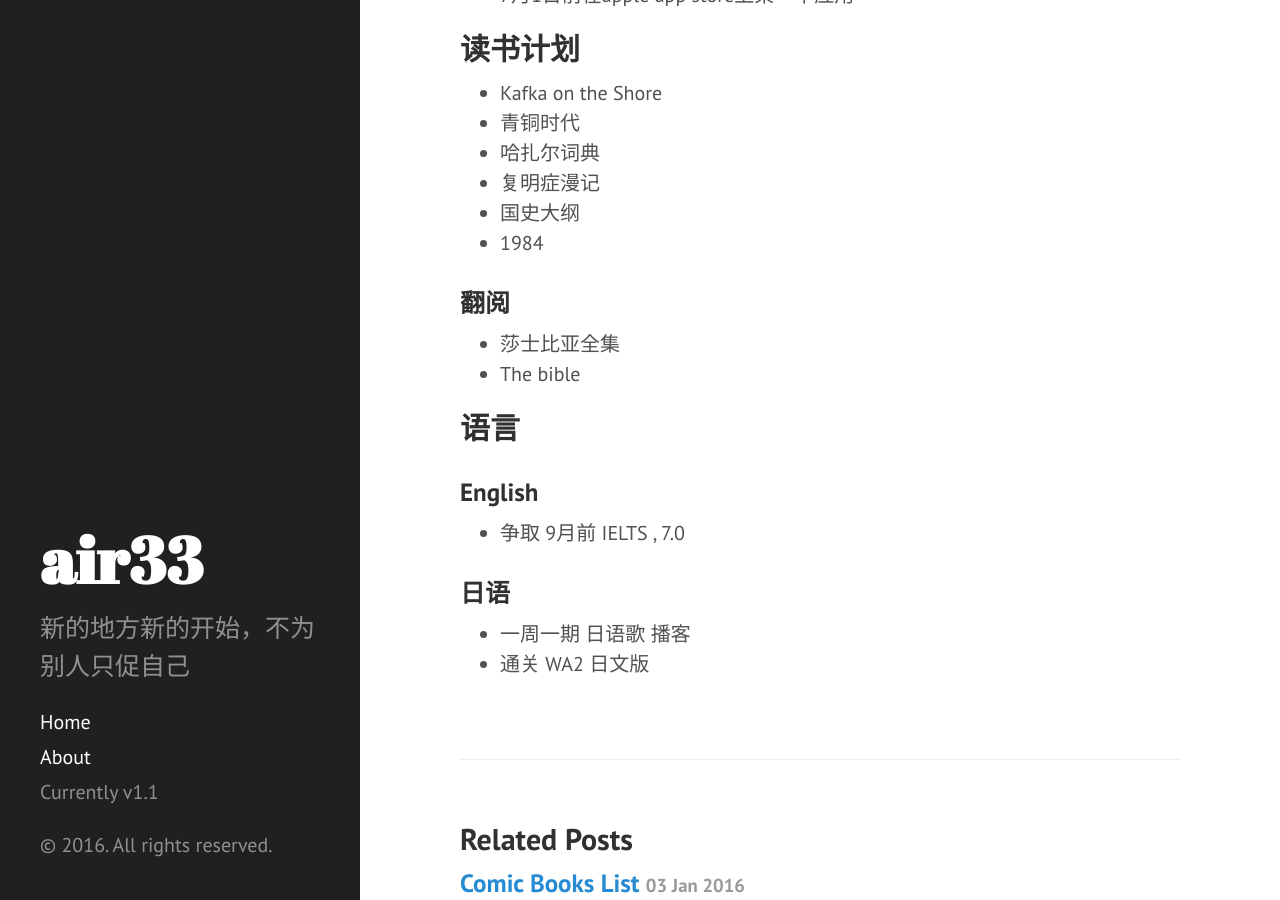
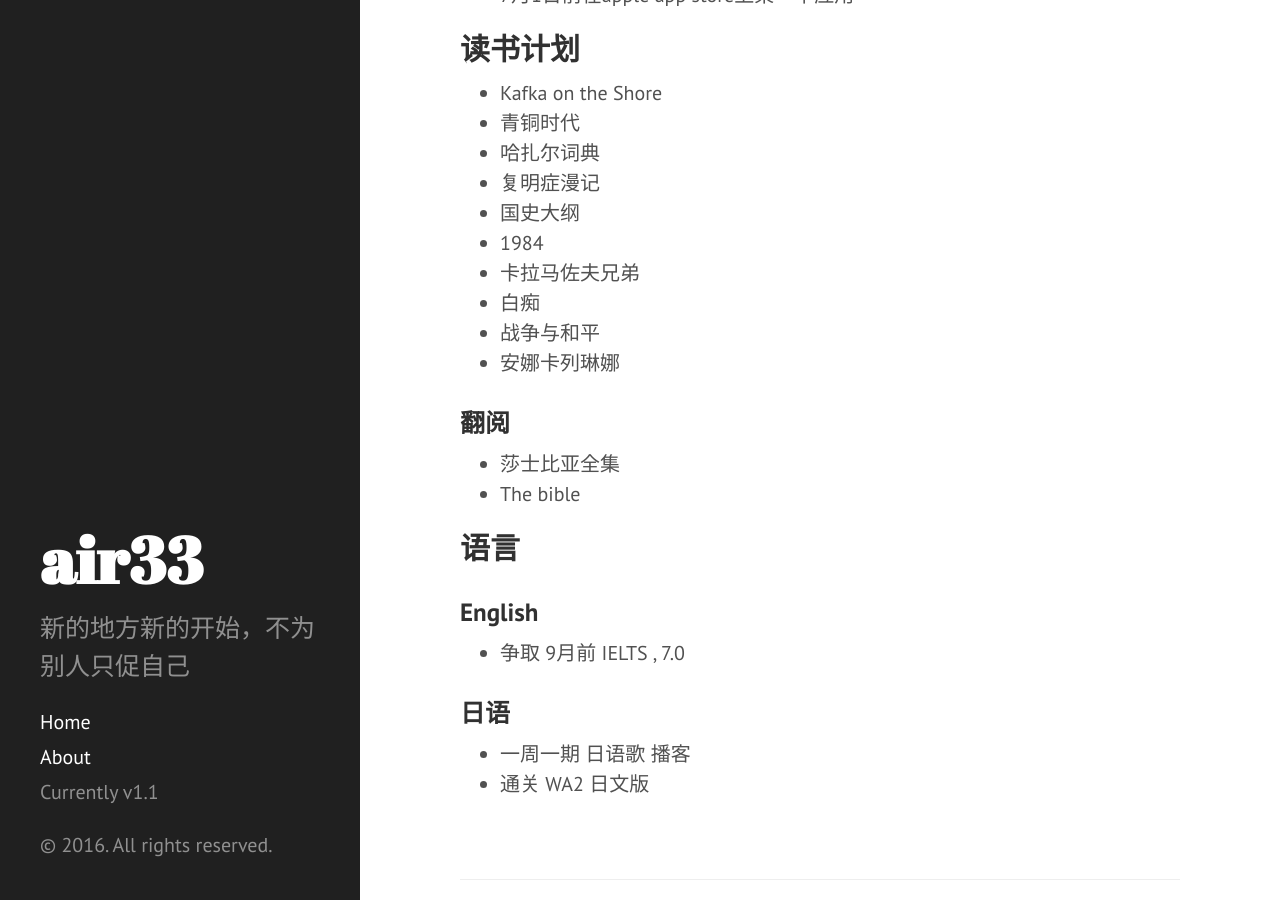
Before and after one commit to air33/air33.github.io, a Jekyll site: the page built from _posts/private/2016-01-03-todo-list-2016.md, in a window 1280 px wide and 900 px high, scrolled down 1734 px. Built offline with Jekyll 4.4.1, drawn with Linux system fonts in a browser that asks for light colours; Markdown is read by kramdown in place of the engine named in the settings.

Commit message:
update todo list

```diff
--- a/_posts/private/2016-01-03-todo-list-2016.md
+++ b/_posts/private/2016-01-03-todo-list-2016.md
@@ -72,6 +72,10 @@ Become a data scientiest
 * 复明症漫记
 * 国史大纲
 * 1984
+* 卡拉马佐夫兄弟
+* 白痴
+* 战争与和平
+* 安娜卡列琳娜
 
 ###翻阅
 * 莎士比亚全集
```
Also changed, not shown: other parts of _posts/private/2016-01-03-todo-list-2016.md (+1 -1 lines).
